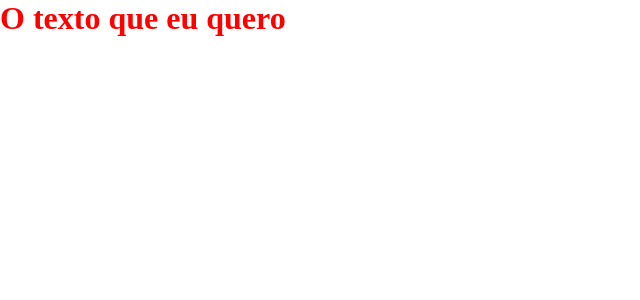
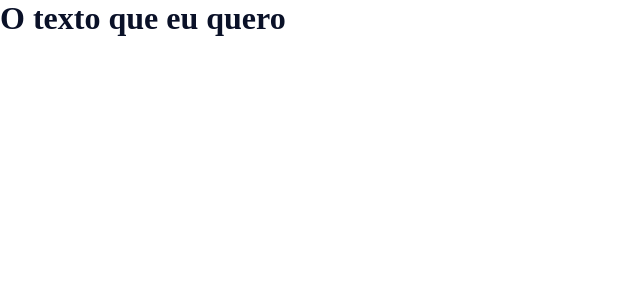
Before and after one commit to guilherme-a-pinheiro/projeto-react-3, a React (Create React App) app: page / in a window 1280 px wide. Shown: the top 300 px of the page, without its empty margins (0-640 px from the left). Built offline with nearby package versions, Linux system fonts and the light colour scheme.

Commit message:
dark and light pages

```diff
--- a/src/components/Heading/index.jsx
+++ b/src/components/Heading/index.jsx
@@ -1,10 +1,11 @@
 import P from 'prop-types';
 import * as S from './styles';
 
-export const Heading = ({ children }) => {
-  return <S.Title>{children}</S.Title>;
+export const Heading = ({ children, light = false }) => {
+  return <S.Title light={light}>{children}</S.Title>;
 };
 
 Heading.propTypes = {
   children: P.node.isRequired,
+  light: P.bool.isRequired,
 };
--- a/src/components/Heading/styles.js
+++ b/src/components/Heading/styles.js
@@ -1,7 +1,7 @@
 import styled, { css } from 'styled-components';
 
 export const Title = styled.h1`
-  ${({ theme }) => css`
-    color: ${theme.colors.mainBg};
+  ${({ theme, light }) => css`
+    color: ${light ? theme.colors.white : theme.colors.primaryColor};
   `}
 `;
--- a/src/styles/theme.js
+++ b/src/styles/theme.js
@@ -1,8 +1,7 @@
 export const theme = {
   colors: {
-    mainBg: 'red',
-    secondaryBg: 'blue',
+    primaryColor: '#0A1128',
+    secondaryColor: '#DC143C',
+    white: '#FFF',
   },
-  fonts: {},
-  spacings: {},
 };
```
Also changed, not shown: src/components/Heading/stories.jsx (+21 -2 lines), 1 other file (tests, documents, lock files or other folders).
